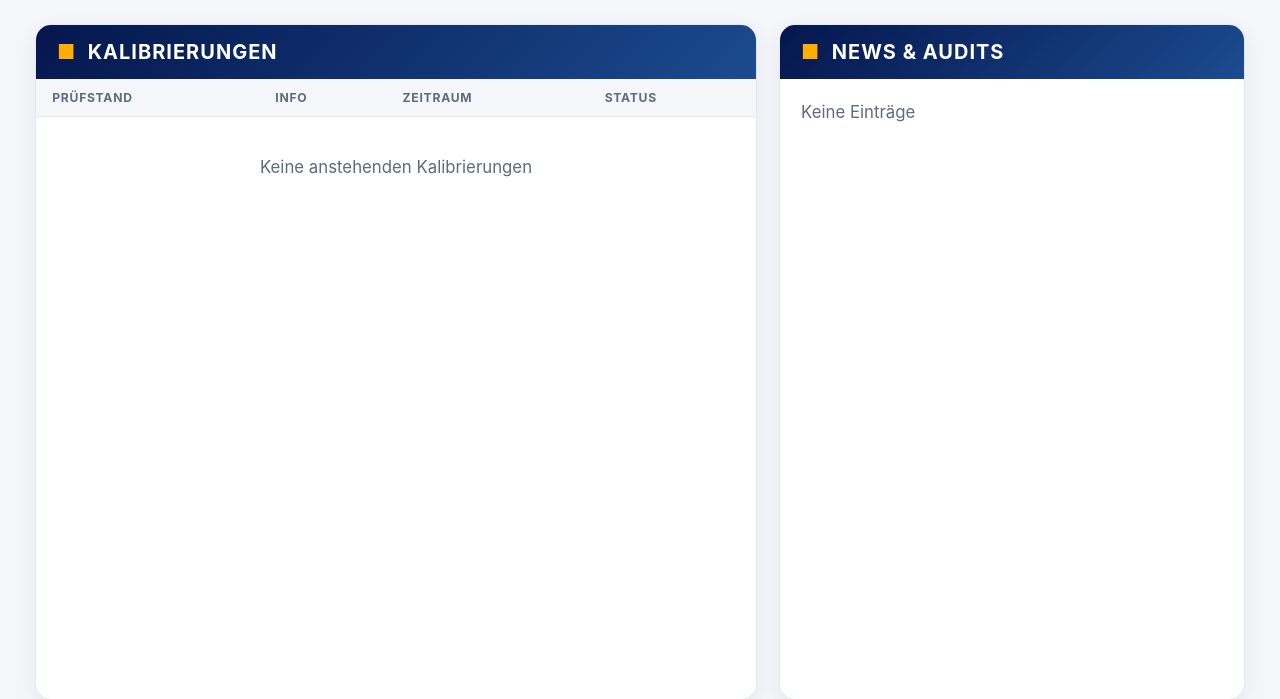
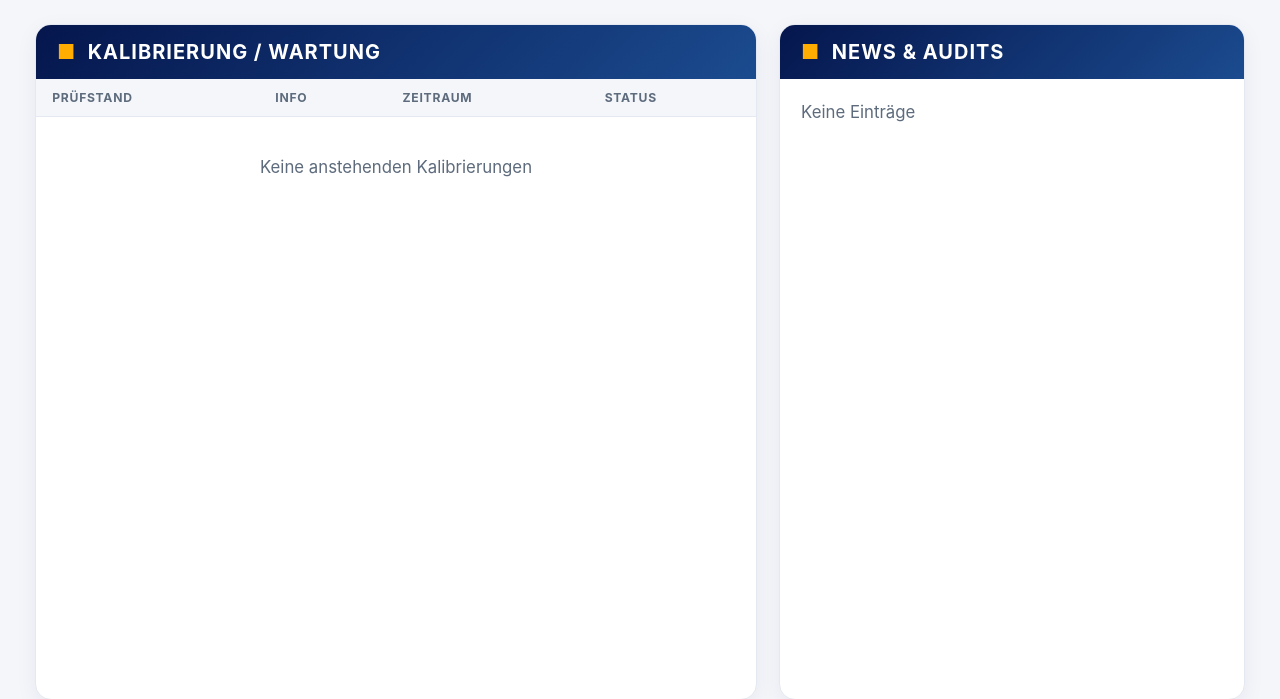
Before and after one commit to 17Trust09/lhtpi, a Flask app: page /board/kiosk in a window 1280 px wide. Shown: the part 67-766 px from the top of the page. Run offline with Flask 3, Linux system fonts and the light colour scheme; data that the repository does not hold is empty.

Commit message:
feat(terminboard): Wartung mit in linke Tabelle (Kalibrierung/Wartung)
- routes.py: 'kalibrierungen' enthält jetzt kalibrierung + wartung
- board.html: Überschrift 'KALIBRIERUNGEN' → 'KALIBRIERUNG / WARTUNG'
- Test: wartung landet in kalibrierungen, nicht in news

```diff
--- a/terminboard/routes.py
+++ b/terminboard/routes.py
@@ -92,8 +92,8 @@ def active_termine():
         'manual_source': manual_source,
         'usb_present': usb_present,
         'termine': termine,
-        'kalibrierungen': [t for t in termine if t['typ'] == 'kalibrierung'],
-        'news': [t for t in termine if t['typ'] != 'kalibrierung'],
+        'kalibrierungen': [t for t in termine if t['typ'] in ('kalibrierung', 'wartung')],
+        'news': [t for t in termine if t['typ'] not in ('kalibrierung', 'wartung')],
     }
 
 
--- a/terminboard/templates/board.html
+++ b/terminboard/templates/board.html
@@ -49,7 +49,7 @@ tbody tr:last-child td{border-bottom:0}
 </div>
 <div class="grid">
   <div class="panel">
-    <h2><span class="accent">■</span>&nbsp; KALIBRIERUNGEN</h2>
+    <h2><span class="accent">■</span>&nbsp; KALIBRIERUNG / WARTUNG</h2>
     <div class="scroll">
       <table>
         <thead><tr><th>Prüfstand</th><th>Info</th><th>Zeitraum</th><th>Status</th></tr></thead>
```
Also changed, not shown: terminboard/tests/test_terminboard.py (+14 -0 lines).
